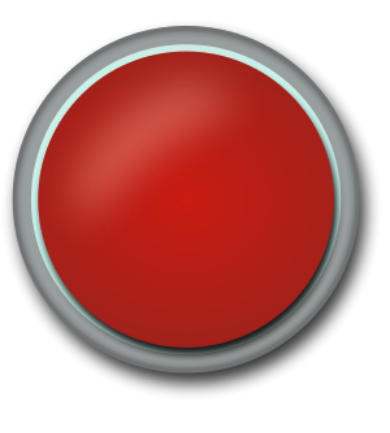
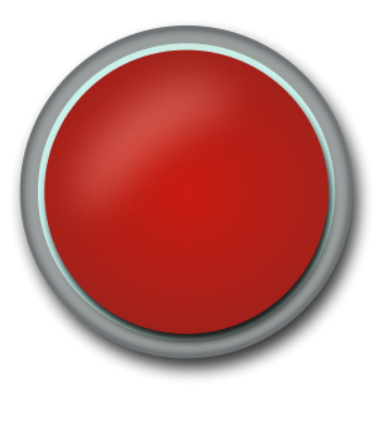
Before and after one commit to jandjorgensen/themebutton, a plain HTML site: page index.html in a window 390 px wide. Shown: the part 85-518 px from the top of the page. Drawn offline with Linux system fonts and the light colour scheme.

Commit message:
mobile scaling

```diff
--- a/index.html
+++ b/index.html
@@ -1,6 +1,7 @@
 <html>
 <head>
 	<title>The One Where People Clap Every Time</title>
+	<meta name="viewport" content="width=800" />
 	<style>
 		.button {
 			width: 100%;
@@ -8,11 +9,10 @@
 		}
 		.button img {
 			width: 200%;
-			position: absolute;
-			right: -100%;
+			margin-left: 0%;
 		}
 		.button img:active {
-			right: 0;
+			margin-left: -100%;
 		}
 		#song {
 			visibility: hidden;
```
